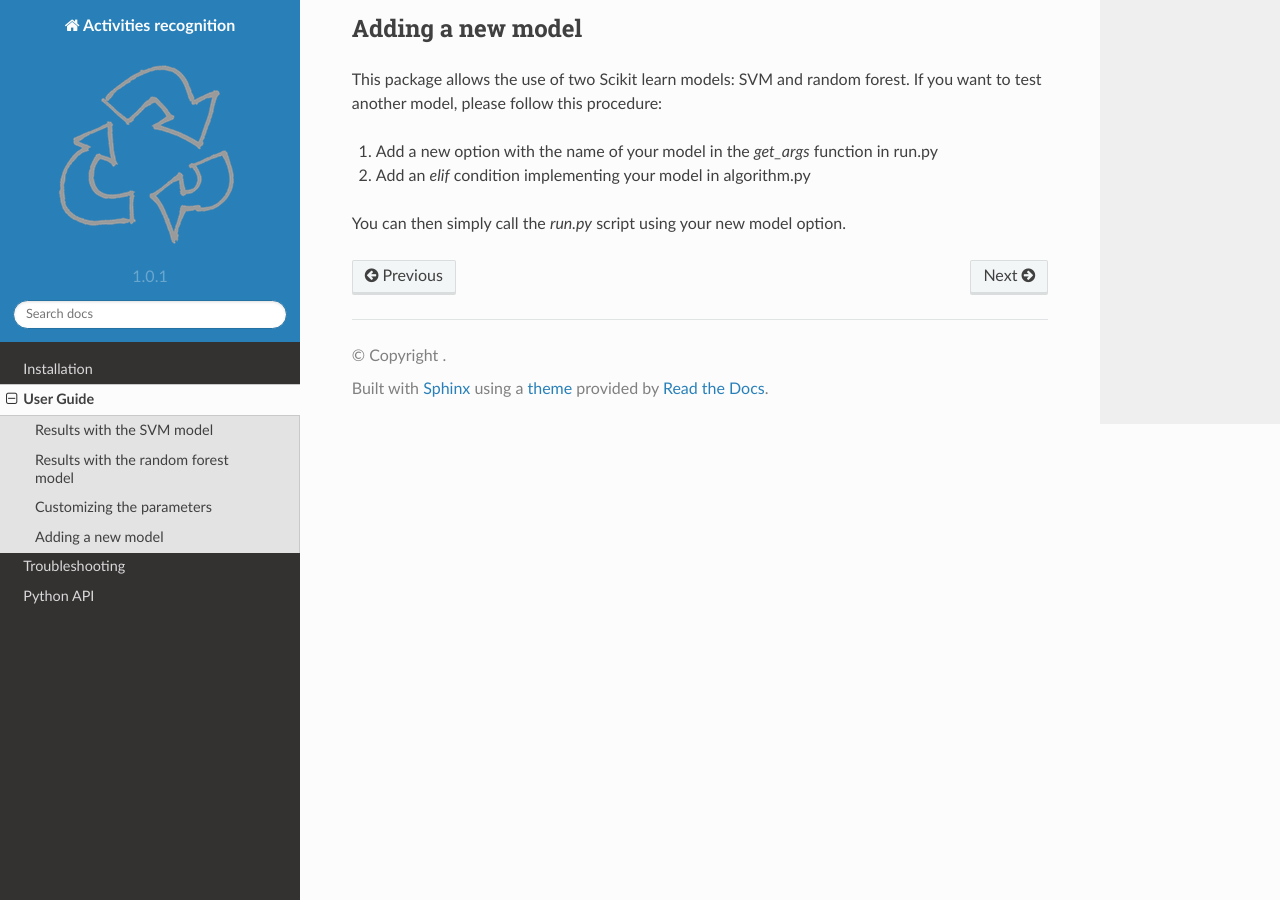
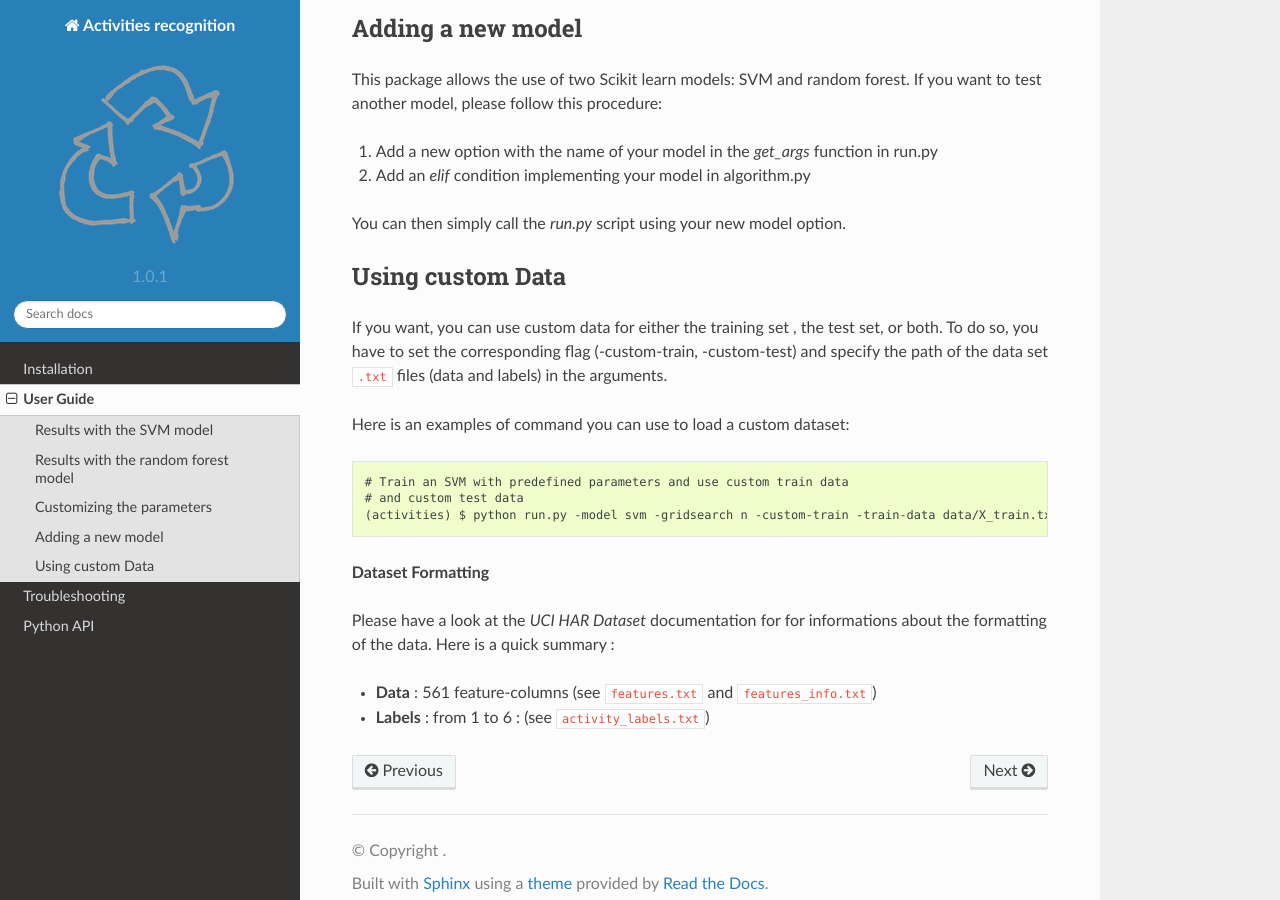
Before and after one commit to patrickaudriaz/mini-project, a Sphinx documentation site: the page built from doc/guide.rst, in a window 1280 px wide and 900 px high, scrolled down 2399 px. Built offline with Sphinx 7.4.7 and the Read the Docs theme 2.0.0, drawn with Linux system fonts in a browser that asks for light colours.

Commit message:
[doc] Adding documentation about using a custom dataset

```diff
--- a/doc/guide.rst
+++ b/doc/guide.rst
@@ -75,3 +75,22 @@ If you want to test another model, please follow this procedure:
 2. Add an *elif* condition implementing your model in algorithm.py
 
 You can then simply call the *run.py* script using your new model option.
+
+
+Using custom Data
+------------------
+If you want, you can use custom data for either the training set , the test set, or both.
+To do so, you have to set the corresponding flag (-custom-train, -custom-test) and specify the path of the data set ``.txt`` files (data and labels) in the arguments.
+
+Here is an examples of command you can use to load a custom dataset::
+
+  # Train an SVM with predefined parameters and use custom train data
+  # and custom test data
+  (activities) $ python run.py -model svm -gridsearch n -custom-train -train-data data/X_train.txt -train-labels data/y_train.txt -custom-test -test-data data/X_test.txt -test-labels data/y_test.txt
+
+**Dataset Formatting**
+
+Please have a look at the *UCI HAR Dataset* documentation for for informations about the formatting of the data. Here is a quick summary :
+
+- **Data** : 561 feature-columns (see ``features.txt`` and ``features_info.txt``)
+- **Labels** : from 1 to 6 :  (see ``activity_labels.txt``)
```
